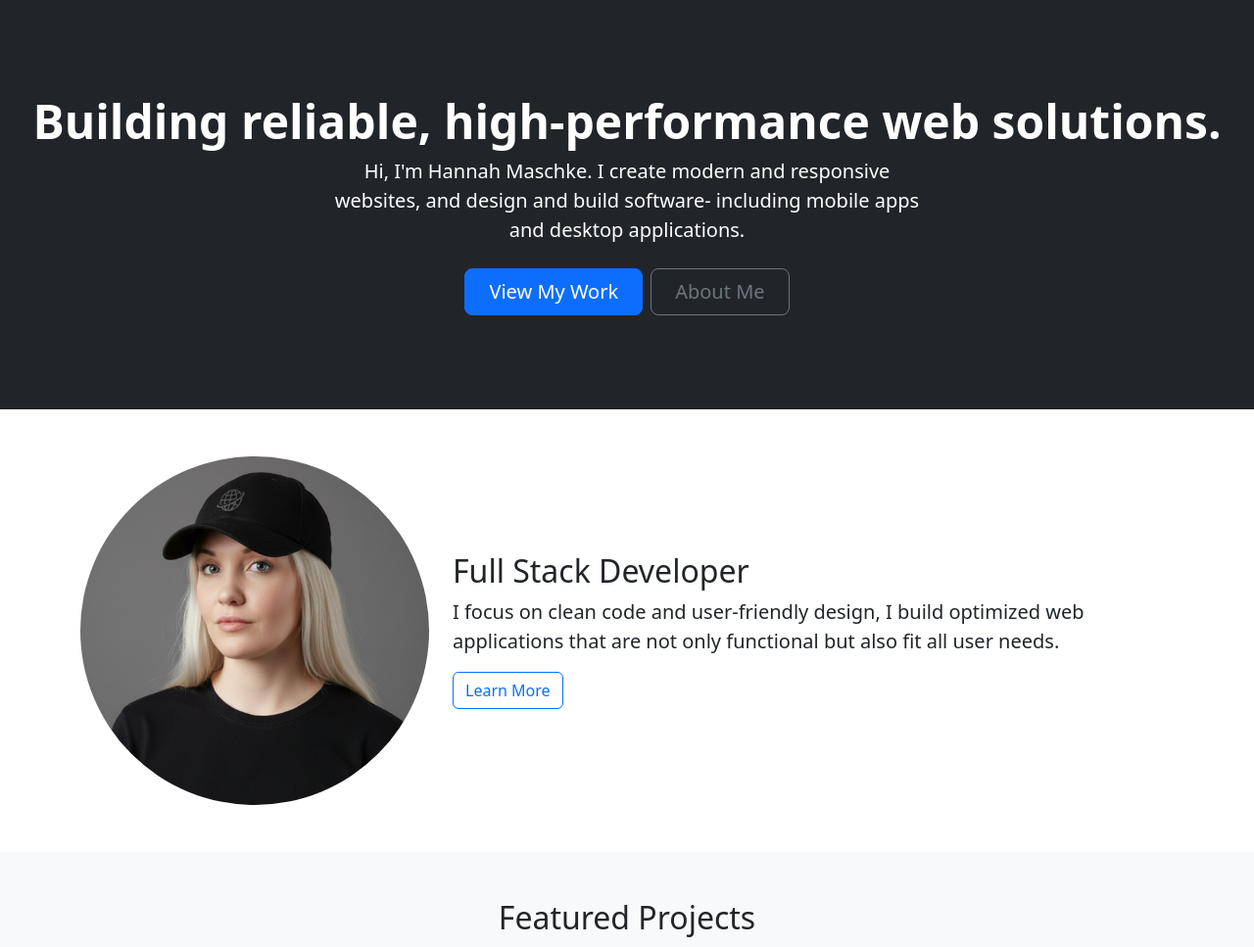
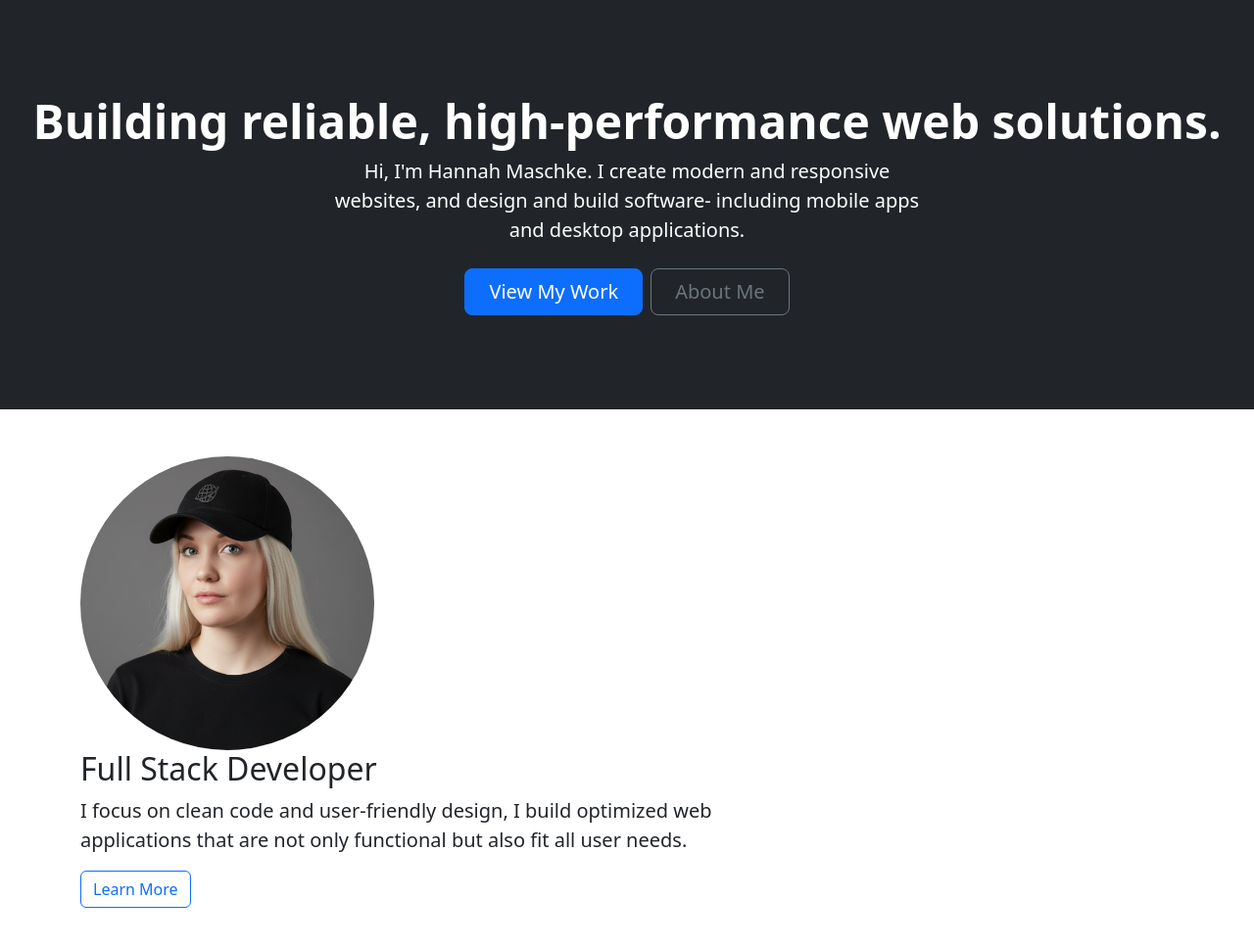
Before and after one commit to hannahmaschke/portfoliowebsite, a Flask app: page / in a window 1280 px wide. Shown: the part 357-1324 px from the top of the page at 98% size. Run offline with Flask 3, Linux system fonts and the light colour scheme; some libraries are stand-ins or nearby versions.

Commit message:
updated pic of me

```diff
--- a/website/templates/index.html
+++ b/website/templates/index.html
@@ -94,10 +94,11 @@
     <section class="py-5">
       <div class="container">
         <div class="row align-items-center">
-          <div class="col-md-4 text-center">
-            <img src="{{ url_for('static', filename='images/simallome.png') }}"
-              class="img-fluid rounded-circle mb-4 mb-md-0" alt="Hannah Maschke">
-          </div>
+           <div class="col-lg-5 text-center text-lg-start mb-5 mb-lg-0">
+                    <img src="{{ url_for('static', filename='images/simallome.PNG') }}" alt="Hannah Maschke headshot"
+                        class="img-fluid rounded-circle profile-photo"
+                        style="width: 300px; height: 300px; object-fit: cover;">
+                </div>
           <div class="col-md-8">
             <h2> Full Stack Developer</h2>
             <p class="lead">I focus on clean code and user-friendly design, I build optimized web applications that are
```
